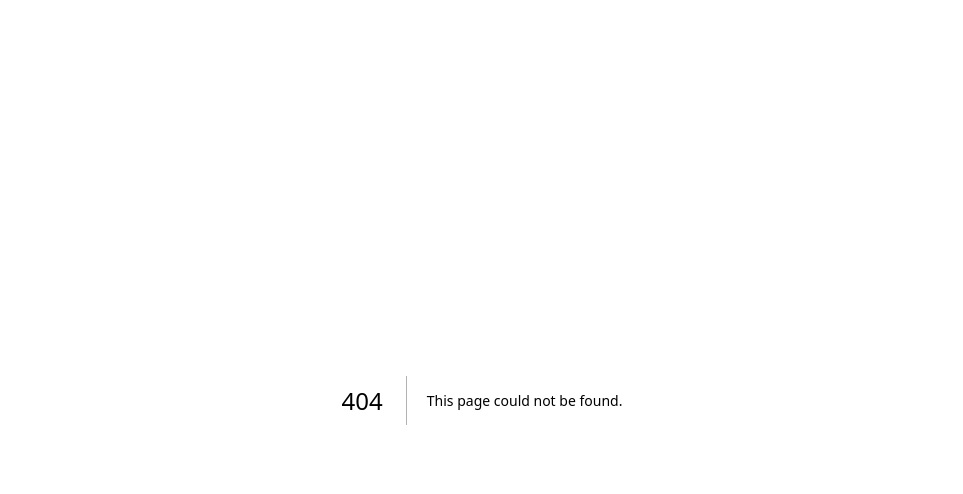
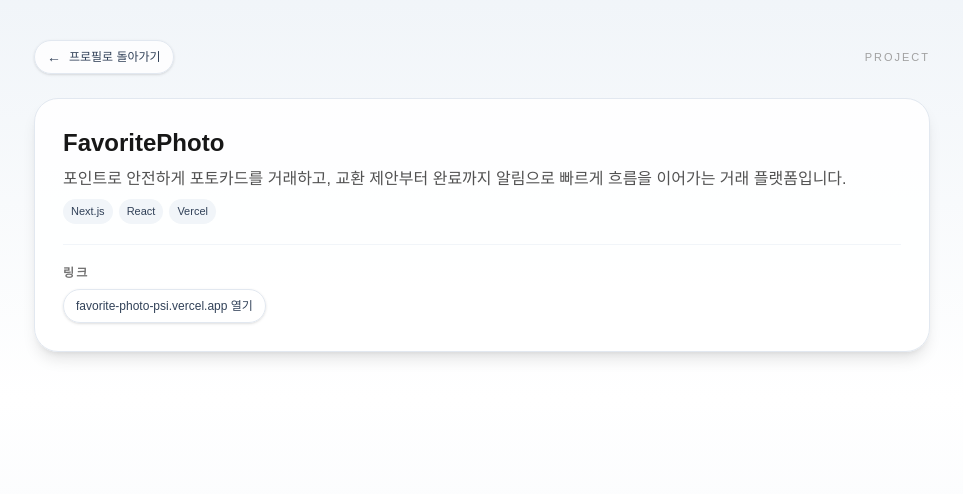
Before and after one commit to wooju01/profile_page, a Next.js app: page /projects/favorite-photo in a window 1280 px wide. Before the commit this address had no page. Shown: the top 494 px of the page, without its empty margins (158-1121 px from the left). Built offline with nearby package versions, Linux system fonts and the light colour scheme.

Commit message:
feat:   프로젝트 셉션 하나 더 추가 및 링크 추가

```diff
--- /dev/null
+++ b/app/projects/favorite-photo/page.tsx
@@ -0,0 +1,67 @@
+import type { Metadata } from "next";
+import Link from "next/link";
+
+export const metadata: Metadata = {
+  title: "FavoritePhoto | Wooju",
+  description: "포인트 기반 포토카드 거래·교환 플랫폼",
+};
+
+export default function FavoritePhotoPage() {
+  return (
+    <main className="min-h-screen bg-gradient-to-b from-slate-100 via-white to-slate-100 px-6 py-10 text-foreground dark:from-slate-950 dark:via-slate-900 dark:to-slate-950">
+      <div className="mx-auto flex w-full max-w-4xl flex-col gap-6">
+        <div className="flex items-center justify-between">
+          <Link
+            href="/"
+            className="inline-flex items-center gap-2 rounded-full border border-slate-200 bg-white/80 px-3 py-1.5 text-xs text-slate-700 shadow-sm transition hover:border-sky-300 hover:text-sky-700 dark:border-slate-700 dark:bg-slate-900/80 dark:text-slate-200 dark:hover:border-sky-500 dark:hover:text-sky-300"
+          >
+            <span className="text-sm">←</span>
+            <span>프로필로 돌아가기</span>
+          </Link>
+          <span className="text-[11px] uppercase tracking-[0.18em] text-neutral-400">
+            PROJECT
+          </span>
+        </div>
+
+        <section className="rounded-3xl border border-slate-200 bg-white/90 p-7 shadow-lg dark:border-white/10 dark:bg-slate-950/90">
+          <header className="space-y-2 border-b border-slate-100 pb-5 dark:border-slate-800">
+            <h1 className="text-xl md:text-2xl font-semibold text-neutral-900 dark:text-neutral-50">
+              FavoritePhoto
+            </h1>
+            <p className="text-sm md:text-base text-neutral-600 dark:text-neutral-300">
+              포인트로 안전하게 포토카드를 거래하고, 교환 제안부터 완료까지 알림으로
+              빠르게 흐름을 이어가는 거래 플랫폼입니다.
+            </p>
+            <div className="flex flex-wrap gap-1.5 text-[11px]">
+              <span className="rounded-full bg-slate-100 px-2 py-1 text-slate-700 dark:bg-slate-800 dark:text-slate-200">
+                Next.js
+              </span>
+              <span className="rounded-full bg-slate-100 px-2 py-1 text-slate-700 dark:bg-slate-800 dark:text-slate-200">
+                React
+              </span>
+              <span className="rounded-full bg-slate-100 px-2 py-1 text-slate-700 dark:bg-slate-800 dark:text-slate-200">
+                Vercel
+              </span>
+            </div>
+          </header>
+
+          <div className="mt-5 space-y-4 text-sm md:text-base text-neutral-700 dark:text-neutral-200">
+            <section className="space-y-2">
+              <h2 className="text-xs font-semibold uppercase tracking-[0.18em] text-neutral-500 dark:text-neutral-400">
+                링크
+              </h2>
+              <Link
+                href="https://favorite-photo-psi.vercel.app/"
+                target="_blank"
+                rel="noreferrer"
+                className="inline-flex items-center rounded-full border border-slate-200 bg-white/80 px-3 py-2 text-xs text-slate-700 shadow-sm transition hover:border-sky-300 hover:text-sky-700 dark:border-slate-700 dark:bg-slate-900/80 dark:text-slate-200 dark:hover:border-sky-500 dark:hover:text-sky-300"
+              >
+                favorite-photo-psi.vercel.app 열기
+              </Link>
+            </section>
+          </div>
+        </section>
+      </div>
+    </main>
+  );
+}
--- a/components/ProjectsSection.tsx
+++ b/components/ProjectsSection.tsx
@@ -5,7 +5,16 @@ type Project = {
   name: string;
   short: string;
   tags: string[];
+  url?: string;
 };
+
+function formatUrlLabel(url: string) {
+  try {
+    return new URL(url).host;
+  } catch {
+    return url.replace(/^https?:\/\//, "").replace(/\/$/, "");
+  }
+}
 
 const PROJECTS: Project[] = [
   {
@@ -13,18 +22,27 @@ const PROJECTS: Project[] = [
     name: "Snack Site",
     short: "기업의 간식 구매·관리 프로세스를 디지털화해 예산 집행과 자원 운영의 효율성을 높이는 사내 복지 관리 서비스",
     tags: ["Next.js", "React", "Tailwind CSS", "AWS"],
+    url: "https://5nack.site",
   },
   {
     slug: "Mbn마라톤",
     name: "MBN 거제마라톤 Site",
     short: "마라톤 대회 참가자의 신청부터 관리자 운영까지 전 과정을 디지털화한 대회 운영 웹 서비스",
     tags: ["WordPress"],
+    url: "https://marathon-mbngj.com/",
   },
   {
     slug: "pandamarket",
     name: "Pandamarket Site",
     short: "재사용 가능한 UI 컴포넌트와 토큰 설계",
     tags: ["Design System", "Accessibility", "Storybook"],
+  },
+  {
+    slug: "favorite-photo",
+    name: "FavoritePhoto",
+    short: "포인트 기반 포토카드 거래·교환 플랫폼",
+    tags: ["Next.js", "React", "Vercel"],
+    url: "https://favorite-photo-psi.vercel.app/",
   },
 ];
 
@@ -42,23 +60,30 @@ export function ProjectsSection() {
 
       <div className="grid gap-4 sm:grid-cols-2">
         {PROJECTS.map((project) => (
-          <Link
+          <div
             key={project.slug}
-            href={`/projects/${project.slug}`}
             className="group rounded-2xl border border-slate-200 bg-slate-50/80 p-4 shadow-sm transition-all duration-200 hover:-translate-y-1 hover:shadow-lg hover:border-sky-300 dark:border-slate-700/80 dark:bg-slate-900/60 dark:hover:border-sky-500/60"
           >
             <div className="flex items-start justify-between gap-3">
               <div className="space-y-1.5">
                 <h3 className="text-sm md:text-base font-semibold text-neutral-800 dark:text-neutral-100">
-                  {project.name}
+                  <Link
+                    href={`/projects/${project.slug}`}
+                    className="outline-none focus-visible:rounded focus-visible:ring-2 focus-visible:ring-sky-400"
+                  >
+                    {project.name}
+                  </Link>
                 </h3>
                 <p className="text-xs md:text-sm text-neutral-600 dark:text-neutral-300">
                   {project.short}
                 </p>
               </div>
-              <span className="mt-0.5 inline-flex h-7 items-center rounded-full border border-slate-200 bg-white/70 px-2.5 text-[11px] font-medium text-slate-600 shadow-sm group-hover:border-sky-300 group-hover:text-sky-700 dark:border-slate-700 dark:bg-slate-900/80 dark:text-slate-300 dark:group-hover:border-sky-500 dark:group-hover:text-sky-300">
+              <Link
+                href={`/projects/${project.slug}`}
+                className="mt-0.5 inline-flex h-7 items-center rounded-full border border-slate-200 bg-white/70 px-2.5 text-[11px] font-medium text-slate-600 shadow-sm outline-none transition-colors group-hover:border-sky-300 group-hover:text-sky-700 focus-visible:ring-2 focus-visible:ring-sky-400 dark:border-slate-700 dark:bg-slate-900/80 dark:text-slate-300 dark:group-hover:border-sky-500 dark:group-hover:text-sky-300"
+              >
                 View
-              </span>
+              </Link>
             </div>
 
             <div className="mt-3 flex flex-wrap gap-1.5">
@@ -71,7 +96,20 @@ export function ProjectsSection() {
                 </span>
               ))}
             </div>
-          </Link>
+
+            {project.url ? (
+              <div className="mt-3">
+                <Link
+                  href={project.url}
+                  target="_blank"
+                  rel="noreferrer"
+                  className="inline-flex items-center gap-1.5 rounded-full border border-slate-200 bg-white/70 px-2.5 py-1 text-[11px] font-medium text-slate-600 shadow-sm outline-none transition-colors group-hover:border-sky-300 group-hover:text-sky-700 focus-visible:ring-2 focus-visible:ring-sky-400 dark:border-slate-700 dark:bg-slate-900/80 dark:text-slate-300 dark:group-hover:border-sky-500 dark:group-hover:text-sky-300"
+                >
+                  {formatUrlLabel(project.url)}
+                </Link>
+              </div>
+            ) : null}
+          </div>
         ))}
       </div>
     </section>
```
